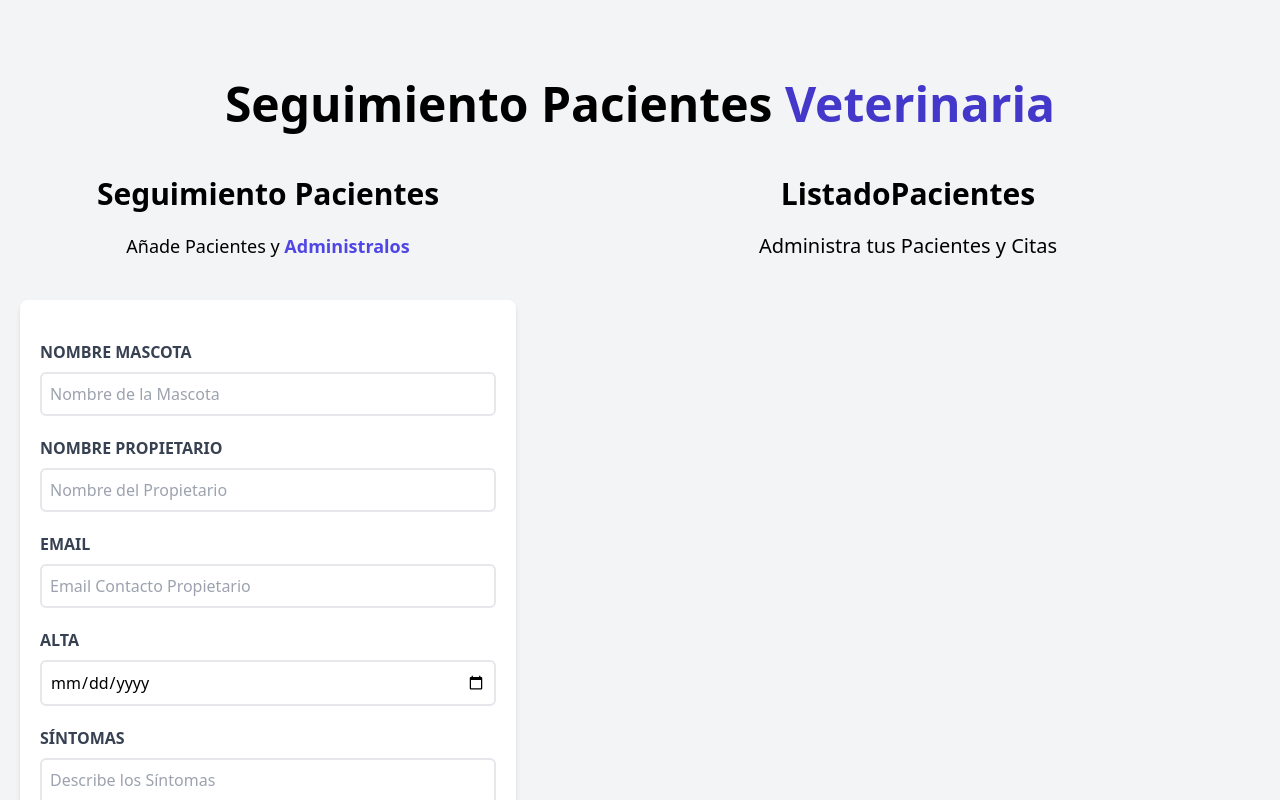
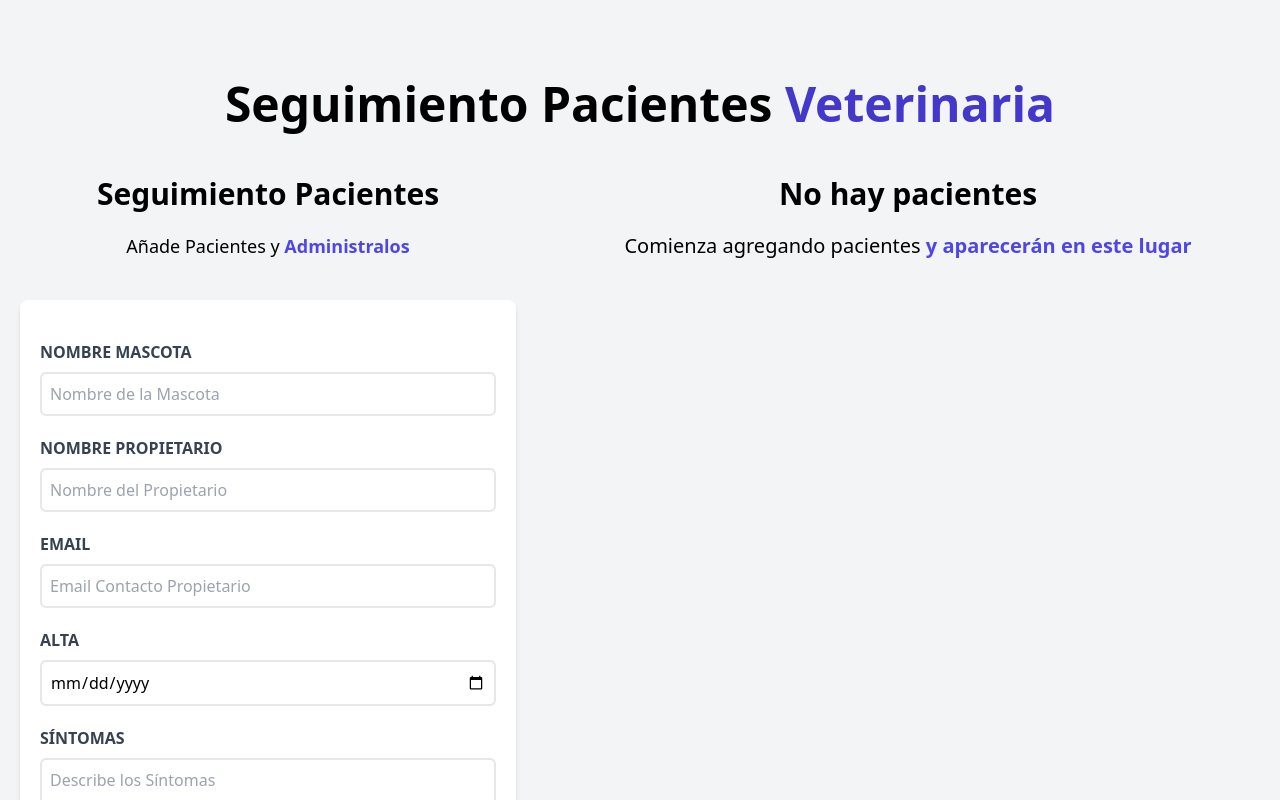
Before and after one commit to mrgerson/administrador-de-pacientes-React, a React (Vite) app: page / in a window 1280 px wide. Shown: the top 800 px of the page. Built offline with nearby package versions, Linux system fonts and the light colour scheme.

Commit message:
Mostrar Textos de Forma condicional en React

```diff
--- a/src/components/ListadoPacientes.jsx
+++ b/src/components/ListadoPacientes.jsx
@@ -1,23 +1,45 @@
 import Paciente from "./Paciente";
 const ListadoPacientes = ({ pacientes }) => {
+  console.log(pacientes);
+
+  {
+    /* aqui recibo los props del componente padre App que a su vez
+      pasa la imporfamación al componente listado de pacientes
+      los recibe y luego los mamnda al otro componente paciente
+      para que los muestre en pantalla */
+  }
   return (
     <div className="md:w-1/2 lg:w-3/5 md:h-screen overflow-y-scroll">
-      <h2 className="font-black text-3xl text-center">ListadoPacientes</h2>
+      {pacientes && pacientes.length ? (
+        <>
+          <h2 className="font-black text-3xl text-center">Listado Pacientes</h2>
           <p className="text-xl mt-5 mb-10 text-center">
             Administra tus {""}
-        <span>Pacientes y Citas</span>
+            <span className="text-indigo-600 font-bold ">
+              Pacientes y Citas
+            </span>
           </p>
-
-      {/* aqui recibo los props del componente padre App que a su vez
-      pasa la imporfamación al componente listado de pacientes
-      los recibe y luego los mamnda al otro componente paciente
-      para que los muestre en pantalla */}
 
           {pacientes.map((paciente) => (
             <Paciente
-        //key={}
-        paciente={paciente} />
+              key={paciente.id}
+              paciente={paciente}
+            /*   setPaciente={setPaciente}
+              eliminarPaciente={eliminarPaciente} */
+            />
           ))}
+        </>
+      ) : (
+        <>
+          <h2 className="font-black text-3xl text-center">No hay pacientes</h2>
+          <p className="text-xl mt-5 mb-10 text-center">
+            Comienza agregando pacientes {""}
+            <span className="text-indigo-600 font-bold ">
+              y aparecerán en este lugar
+            </span>
+          </p>
+        </>
+      )}
     </div>
   );
 };
```
Lines whose indentation alone changed are shown as unchanged.
